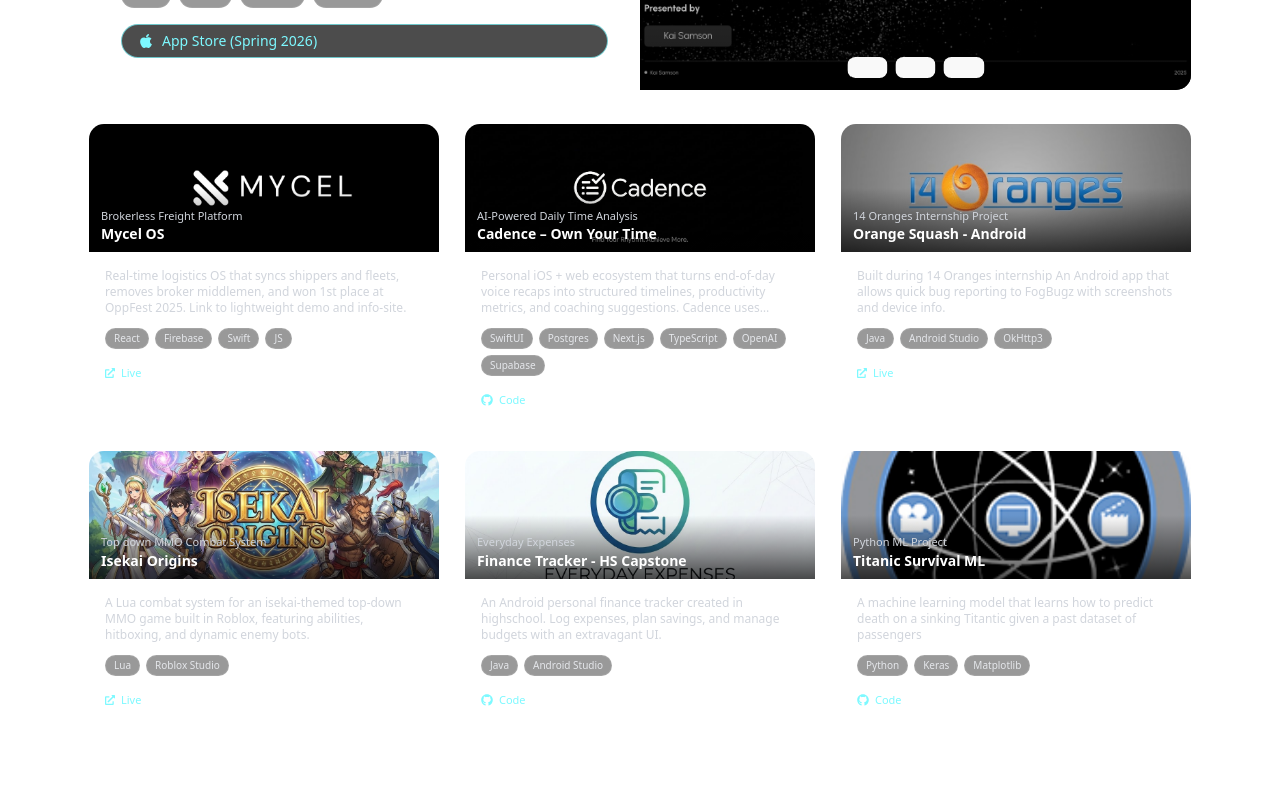
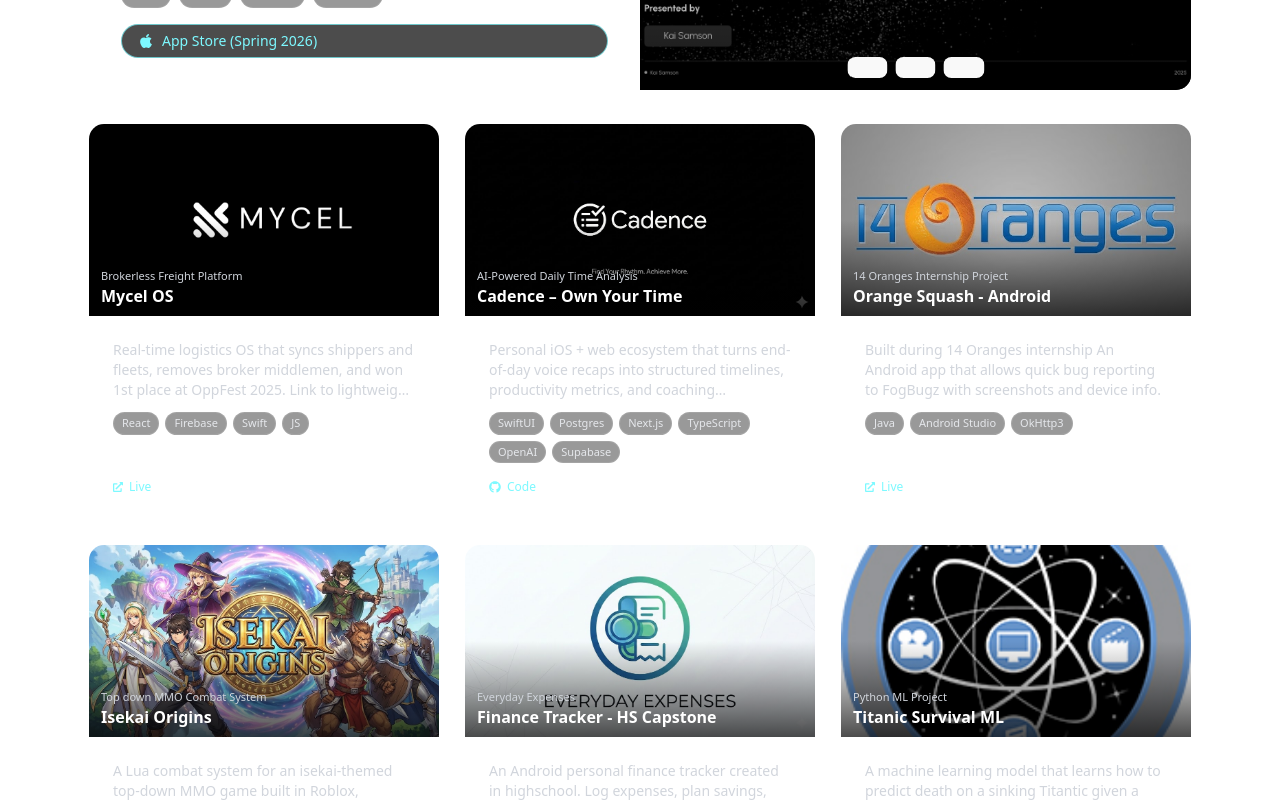
Before and after one commit to kaisamson/kaisamson.github.io, a React (Vite) app: page / in a window 1280 px wide. Shown: the part 1220-2022 px from the top of the page. Built offline with nearby package versions, Linux system fonts and the light colour scheme.

Commit message:
bigger projects cards

```diff
--- a/src/App.jsx
+++ b/src/App.jsx
@@ -541,8 +541,9 @@
     project.primaryLink || project.website || project.github || null;
 
   const CardInner = (
-    <div className="group bg-white/5 border border-white/10 rounded-2xl overflow-hidden shadow-none backdrop-blur-md transition-transform hover:-translate-y-1 hover:border-[#4eaaff]/70 hover:shadow-[0_0_35px_rgba(78,170,255,0.35)] hover:bg-white/10">
-      <div className="relative h-32 overflow-hidden">
+    <div className="group h-full flex flex-col bg-white/5 border border-white/10 rounded-2xl overflow-hidden shadow-none backdrop-blur-md transition-transform hover:-translate-y-1 hover:border-[#4eaaff]/70 hover:shadow-[0_0_35px_rgba(78,170,255,0.35)] hover:bg-white/10">
+      {/* Bigger image area */}
+      <div className="relative h-40 md:h-48 overflow-hidden">
         <img
           src={project.image}
           alt={project.title}
@@ -551,14 +552,15 @@
         <div className="absolute inset-0 bg-gradient-to-t from-black/70 via-transparent to-transparent" />
         <div className="absolute bottom-2 left-3 right-3">
           <p className="text-[11px] text-gray-300">{project.subtitle}</p>
-          <h3 className="text-sm font-semibold text-white truncate">
+          <h3 className="text-sm md:text-base font-semibold text-white truncate">
             {project.title}
           </h3>
         </div>
       </div>
 
-      <div className="p-4 space-y-3">
-        <p className="text-xs text-gray-300 line-clamp-3">
+      {/* Content fills remaining height */}
+      <div className="p-5 md:p-6 flex flex-col flex-1 space-y-3">
+        <p className="text-xs md:text-sm text-gray-300 line-clamp-3">
           {project.description}
         </p>
 
@@ -566,7 +568,7 @@
           {project.tags.map((tag) => (
             <span
               key={tag}
-              className="px-2 py-0.5 rounded-full bg-black/40 border border-white/10 text-[10px] text-gray-200"
+              className="px-2 py-0.5 rounded-full bg-black/40 border border-white/10 text-[10px] md:text-[11px] text-gray-200"
             >
               {tag}
             </span>
@@ -574,13 +576,13 @@
         </div>
 
         {(project.github || project.website) && (
-          <div className="flex flex-wrap gap-3 pt-1">
+          <div className="mt-auto flex flex-wrap gap-3 pt-1">
             {project.github && (
               <a
                 href={project.github}
                 target="_blank"
                 rel="noopener noreferrer"
-                className="inline-flex items-center gap-1.5 text-[11px] font-medium text-[#7df9ff] hover:text-white transition"
+                className="inline-flex items-center gap-1.5 text-[11px] md:text-xs font-medium text-[#7df9ff] hover:text-white transition"
                 onClick={(e) => e.stopPropagation()}
               >
                 <FaGithub size={12} />
@@ -592,7 +594,7 @@
                 href={project.website}
                 target="_blank"
                 rel="noopener noreferrer"
-                className="inline-flex items-center gap-1.5 text-[11px] font-medium text-[#7df9ff] hover:text-white transition"
+                className="inline-flex items-center gap-1.5 text-[11px] md:text-xs font-medium text-[#7df9ff] hover:text-white transition"
                 onClick={(e) => e.stopPropagation()}
               >
                 <FaExternalLinkAlt size={10} />
@@ -611,16 +613,16 @@
         href={primaryHref}
         target="_blank"
         rel="noopener noreferrer"
-        className="block"
+        className="block h-full"
       >
         {CardInner}
       </a>
     );
   }
 
-  // Not clickable if no link set
-  return CardInner;
+  return <div className="h-full">{CardInner}</div>;
 }
+
 
 /* ============================================================
    PROJECT SPOTLIGHT (text left, image carousel right)
@@ -814,6 +816,7 @@
             ))}
           </div>
         )}
+
       </div>
     </section>
   );
```
